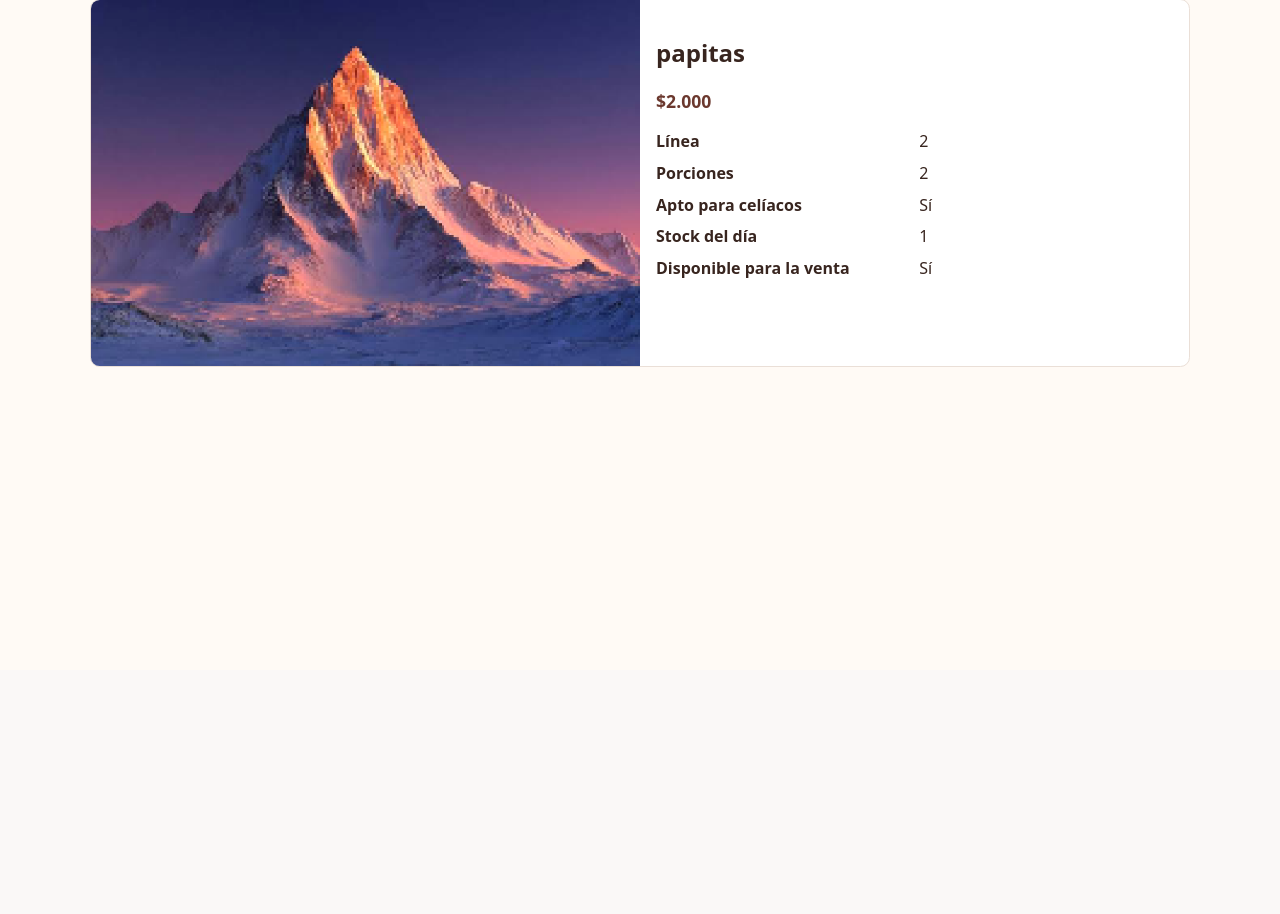
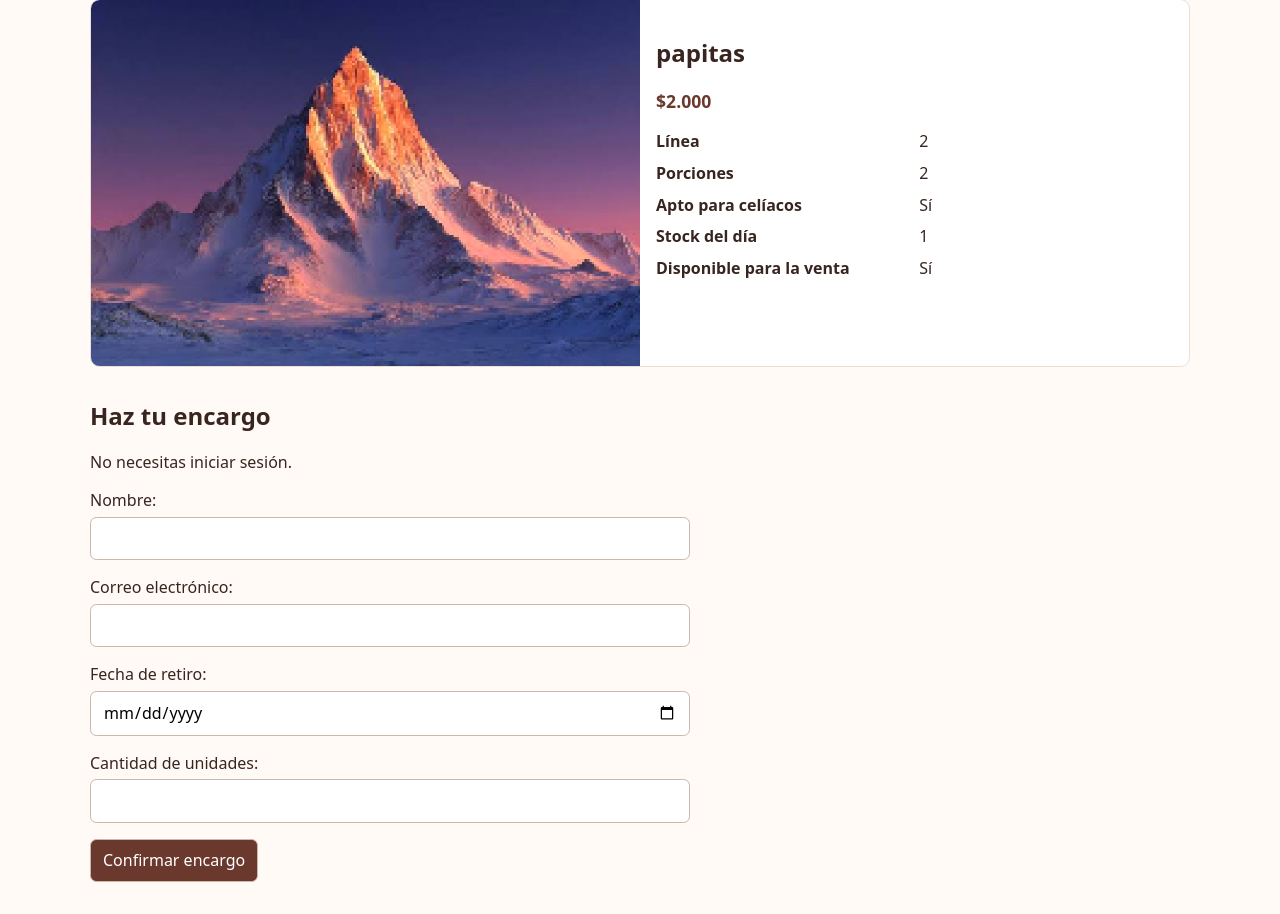
Before and after one commit to yamir-rojo/BACK-END-SUMATIVA-3EV, a Django app: page /productos/3/ in a window 1280 px wide. Shown: the part 130-1044 px from the top of the page. Before the commit the page ends 497 px from the top, so only its background shows below. Run offline with Django 5.2, Linux system fonts and the light colour scheme; data comes from the database, SQL or seed files in the repository; both versions use the stored data as it was after the commit.

Commit message:
hacer encargo desde el detalle de un producto

```diff
--- /dev/null
+++ b/catalogo/forms.py
@@ -0,0 +1,19 @@
+from django import forms
+
+from .models import Encargo
+
+
+class EncargoForm(forms.ModelForm):
+    class Meta:
+        model = Encargo
+        fields = ('nombre_cliente', 'correo_cliente', 'fecha_retiro', 'cantidad')
+        labels = {
+            'nombre_cliente': 'Nombre',
+            'correo_cliente': 'Correo electrónico',
+            'fecha_retiro': 'Fecha de retiro',
+            'cantidad': 'Cantidad de unidades',
+        }
+        widgets = {
+            'fecha_retiro': forms.DateInput(attrs={'type': 'date'}),
+            'cantidad': forms.NumberInput(attrs={'min': 1}),
+        }
--- a/catalogo/templates/catalogo/base.html
+++ b/catalogo/templates/catalogo/base.html
@@ -53,6 +53,11 @@
         .detail-info dt { font-weight: 700; }
         .detail-info dd { margin: 0; }
         .back-link { color: #6b382e; }
+        .messages { padding: 0; list-style: none; }
+        .messages li { padding: .8rem 1rem; background: #e6f4e8; border-radius: .4rem; }
+        .order-form { max-width: 600px; margin: 2rem 0; }
+        .order-form p { display: grid; gap: .35rem; }
+        .errorlist { color: #a32121; }
     </style>
 </head>
 <body>
@@ -66,6 +71,13 @@
         </nav>
     </header>
     <main>
+        {% if messages %}
+            <ul class="messages">
+                {% for message in messages %}
+                    <li class="{{ message.tags }}">{{ message }}</li>
+                {% endfor %}
+            </ul>
+        {% endif %}
         {% block content %}{% endblock %}
     </main>
 </body>
--- a/catalogo/templates/catalogo/detalle_producto.html
+++ b/catalogo/templates/catalogo/detalle_producto.html
@@ -24,4 +24,13 @@
             </dl>
         </div>
     </article>
+    <section class="order-form" aria-labelledby="order-heading">
+        <h2 id="order-heading">Haz tu encargo</h2>
+        <p>No necesitas iniciar sesión.</p>
+        <form method="post">
+            {% csrf_token %}
+            {{ formulario.as_p }}
+            <button type="submit">Confirmar encargo</button>
+        </form>
+    </section>
 {% endblock %}
--- a/catalogo/views.py
+++ b/catalogo/views.py
@@ -1,5 +1,7 @@
-from django.shortcuts import get_object_or_404, render
+from django.contrib import messages
+from django.shortcuts import get_object_or_404, redirect, render
 
+from .forms import EncargoForm
 from .models import Linea, Producto
 
 
@@ -37,4 +39,22 @@ def detalle_producto(request, pk):
         pk=pk,
         disponible=True,
     )
-    return render(request, 'catalogo/detalle_producto.html', {'producto': producto})
+    if request.method == 'POST':
+        formulario = EncargoForm(request.POST)
+        if formulario.is_valid():
+            encargo = formulario.save(commit=False)
+            encargo.producto = producto
+            encargo.save()
+            messages.success(
+                request,
+                f'Tu encargo se registró correctamente. Código: {encargo.codigo}',
+            )
+            return redirect('catalogo:detalle_producto', pk=producto.pk)
+    else:
+        formulario = EncargoForm()
+
+    return render(
+        request,
+        'catalogo/detalle_producto.html',
+        {'producto': producto, 'formulario': formulario},
+    )
```
Also changed, not shown: catalogo/tests.py (+37 -0 lines), db.sqlite3, media/productos/hola.png (added).
